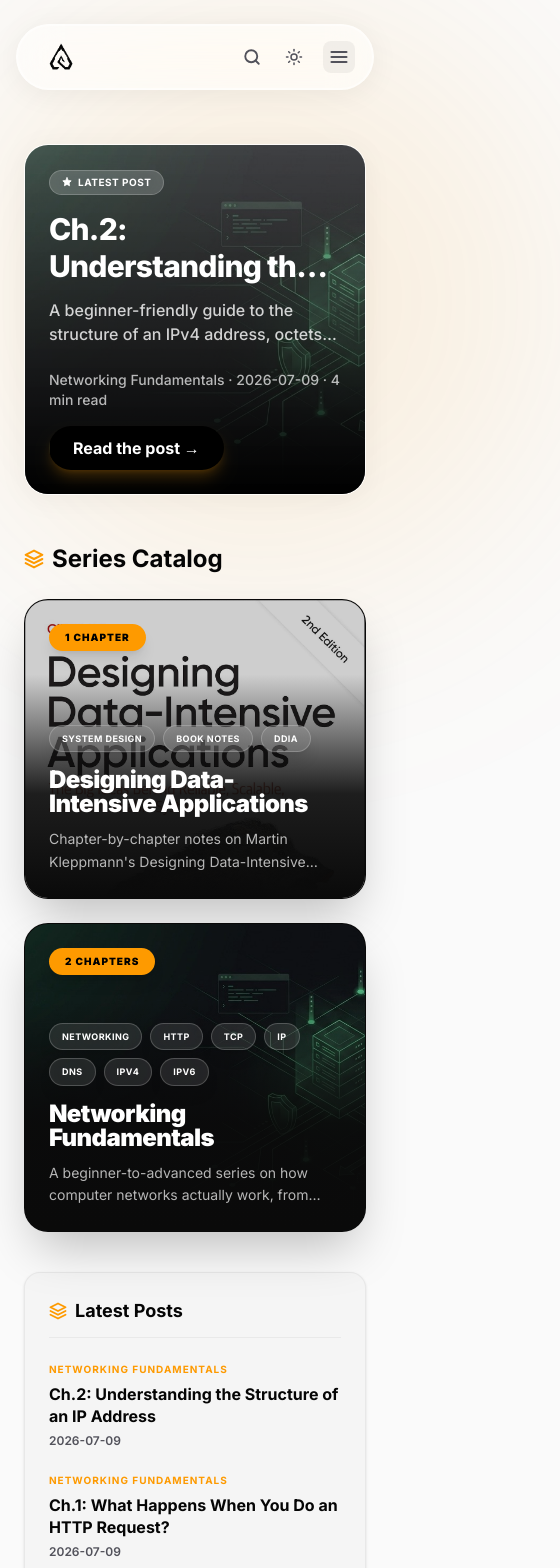
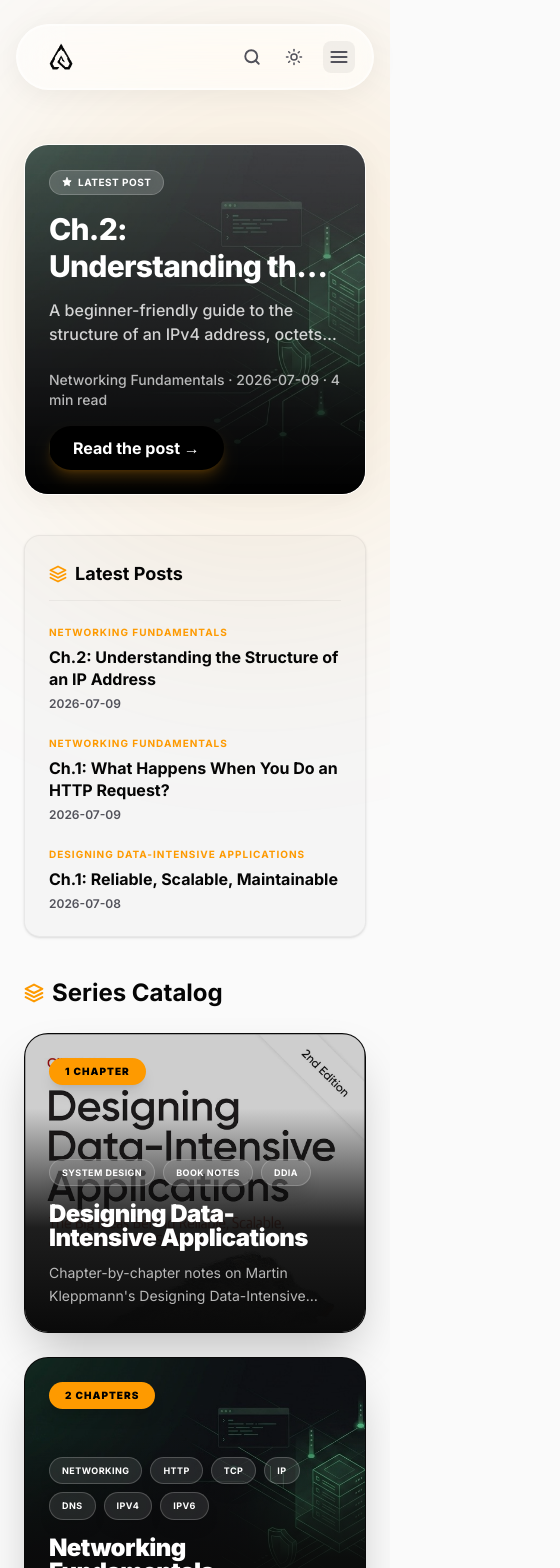
Before and after one commit to ayuslharora/blog-ayuslh, a Next.js app: page / in a window 390 px wide. Shown: the top 1568 px of the page, 560 px wide, since content can reach past the window. Built offline with nearby package versions, Linux system fonts and the light colour scheme.

Commit message:
fix(ui): resolve mobile horizontal scroll and reorder layout

```diff
--- a/src/app/layout.tsx
+++ b/src/app/layout.tsx
@@ -45,9 +45,9 @@ export default function RootLayout({ children }: { children: React.ReactNode })
           dangerouslySetInnerHTML={{ __html: serializeJsonLd(buildWebsiteJsonLd()) }}
         />
       </head>
-      <body className={`${inter.className} min-h-screen flex flex-col antialiased`}>
+      <body className={`${inter.className} min-h-screen flex flex-col antialiased overflow-x-hidden`}>
         <NavBar tags={tags} />
-        <main className="w-full relative z-10 pt-28 flex-1">{children}</main>
+        <main className="w-full relative z-10 pt-28 flex-1 overflow-x-hidden">{children}</main>
         <Footer />
         <Analytics />
       </body>
--- a/src/app/page.tsx
+++ b/src/app/page.tsx
@@ -21,12 +21,10 @@ export default function Home() {
       {/* Main Content Grid */}
       <div className="grid grid-cols-1 lg:grid-cols-3 gap-10">
 
-        {/* Left Column: Hero & Series Catalog */}
-        <div className="lg:col-span-2">
-
-          {/* Hero Banner (Latest Post) */}
-          {latestPost && (
-            <div className="relative w-full rounded-3xl overflow-hidden glass-panel border border-black/10 dark:border-white/10 mb-12 shadow-2xl group min-h-[300px] md:min-h-[350px] flex items-end">
+        {/* Hero Banner (Latest Post) */}
+        {latestPost && (
+          <div className="lg:col-span-2">
+            <div className="relative w-full rounded-3xl overflow-hidden glass-panel border border-black/10 dark:border-white/10 shadow-2xl group min-h-[300px] md:min-h-[350px] flex items-end">
               {/* Background Image using Series Cover */}
               {hasCover(latestPost.series) && (
                 <Image
@@ -64,8 +62,41 @@ export default function Home() {
                 </div>
               </div>
             </div>
-          )}
+          </div>
+        )}
 
+        {/* Right Column (Sidebar) - Stacked middle on mobile */}
+        <div className="lg:col-span-1 lg:row-span-2 space-y-8">
+          {/* Latest Posts */}
+          <div className="rounded-2xl border border-black/5 dark:border-white/10 bg-black/[0.02] dark:bg-zinc-900 p-6 shadow-sm">
+            <h3 className="font-bold text-lg mb-6 border-b border-black/5 dark:border-white/10 pb-3 flex items-center gap-2">
+              <svg width="18" height="18" viewBox="0 0 24 24" fill="none" stroke="currentColor" className="text-amber-500" strokeWidth="2.5" strokeLinecap="round" strokeLinejoin="round"><path d="M12 2L2 7l10 5 10-5-10-5z"></path><path d="M2 17l10 5 10-5"></path><path d="M2 12l10 5 10-5"></path></svg>
+              Latest Posts
+            </h3>
+            <div className="flex flex-col gap-6">
+              {recentPosts.map((post) => (
+                <Link
+                  key={`${post.series}/${post.slug}`}
+                  href={`/${post.series}/${post.slug}`}
+                  className="flex flex-col overflow-hidden group"
+                >
+                  <span className="text-[10px] font-bold uppercase tracking-widest text-amber-500 mb-1.5 block">
+                    {getSeriesTitle(post.series)}
+                  </span>
+                  <h4 className="text-base font-bold mb-1.5 group-hover:text-amber-500 transition-colors line-clamp-2 leading-snug">
+                    {post.title}
+                  </h4>
+                  <span className="text-xs font-semibold text-[var(--text-secondary)]">
+                    {post.date}
+                  </span>
+                </Link>
+              ))}
+            </div>
+          </div>
+        </div>
+
+        {/* Series Catalog */}
+        <div className="lg:col-span-2">
           <h2 className="text-2xl font-bold mb-6 flex items-center gap-2">
             <svg width="20" height="20" viewBox="0 0 24 24" fill="none" stroke="currentColor" className="text-amber-500" strokeWidth="2.5" strokeLinecap="round" strokeLinejoin="round"><polygon points="12 2 2 7 12 12 22 7 12 2"></polygon><polyline points="2 17 12 22 22 17"></polyline><polyline points="2 12 12 17 22 12"></polyline></svg>
             Series Catalog
@@ -130,39 +161,7 @@ export default function Home() {
           </div>
         </div>
 
-        {/* Right Column (Sidebar) */}
-        <div className="space-y-8">
 
-
-          {/* Latest Posts */}
-          <div className="rounded-2xl border border-black/5 dark:border-white/10 bg-black/[0.02] dark:bg-zinc-900 p-6 shadow-sm">
-            <h3 className="font-bold text-lg mb-6 border-b border-black/5 dark:border-white/10 pb-3 flex items-center gap-2">
-              <svg width="18" height="18" viewBox="0 0 24 24" fill="none" stroke="currentColor" className="text-amber-500" strokeWidth="2.5" strokeLinecap="round" strokeLinejoin="round"><path d="M12 2L2 7l10 5 10-5-10-5z"></path><path d="M2 17l10 5 10-5"></path><path d="M2 12l10 5 10-5"></path></svg>
-              Latest Posts
-            </h3>
-            <div className="flex flex-col gap-6">
-              {recentPosts.map((post) => (
-                <Link
-                  key={`${post.series}/${post.slug}`}
-                  href={`/${post.series}/${post.slug}`}
-                  className="flex flex-col overflow-hidden group"
-                >
-
-                  <span className="text-[10px] font-bold uppercase tracking-widest text-amber-500 mb-1.5 block">
-                    {getSeriesTitle(post.series)}
-                  </span>
-                  <h4 className="text-base font-bold mb-1.5 group-hover:text-amber-500 transition-colors line-clamp-2 leading-snug">
-                    {post.title}
-                  </h4>
-                  <span className="text-xs font-semibold text-[var(--text-secondary)]">
-                    {post.date}
-                  </span>
-                </Link>
-              ))}
-            </div>
-          </div>
-
-        </div>
       </div>
     </div>
   );
--- a/src/components/IpConverter.tsx
+++ b/src/components/IpConverter.tsx
@@ -82,8 +82,8 @@ export default function IpConverter() {
                 </div>
 
                 {/* Full String and Copy */}
-                <div className="flex flex-col sm:flex-row items-stretch gap-3">
-                  <div className="flex-1 flex items-center justify-center sm:justify-start bg-black/5 dark:bg-white/5 border border-black/10 dark:border-white/10 rounded-xl px-5 py-4 text-center sm:text-left font-mono overflow-x-auto text-sm sm:text-base whitespace-nowrap">
+                <div className="flex flex-col sm:flex-row items-stretch gap-3 w-full">
+                  <div className="flex-1 min-w-0 flex items-center justify-center sm:justify-start bg-black/5 dark:bg-white/5 border border-black/10 dark:border-white/10 rounded-xl px-5 py-4 text-center sm:text-left font-mono overflow-x-auto text-sm sm:text-base whitespace-nowrap">
                     {binaryIpStr}
                   </div>
                   <button
```
